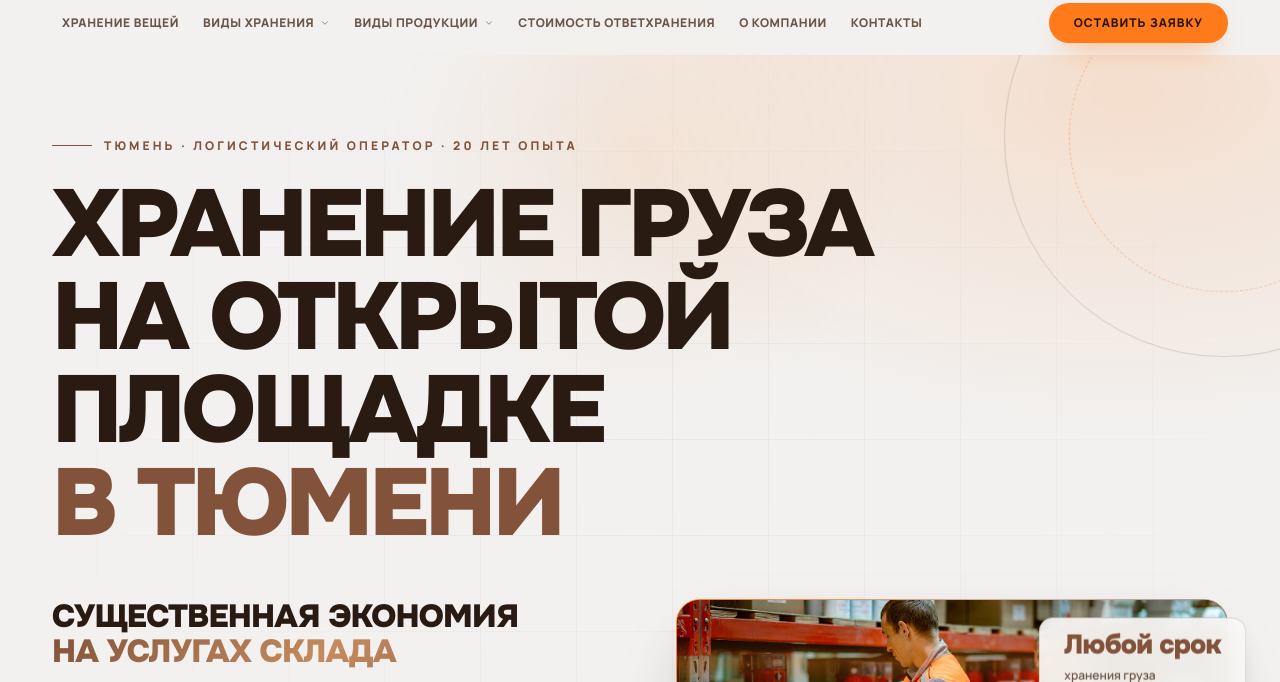
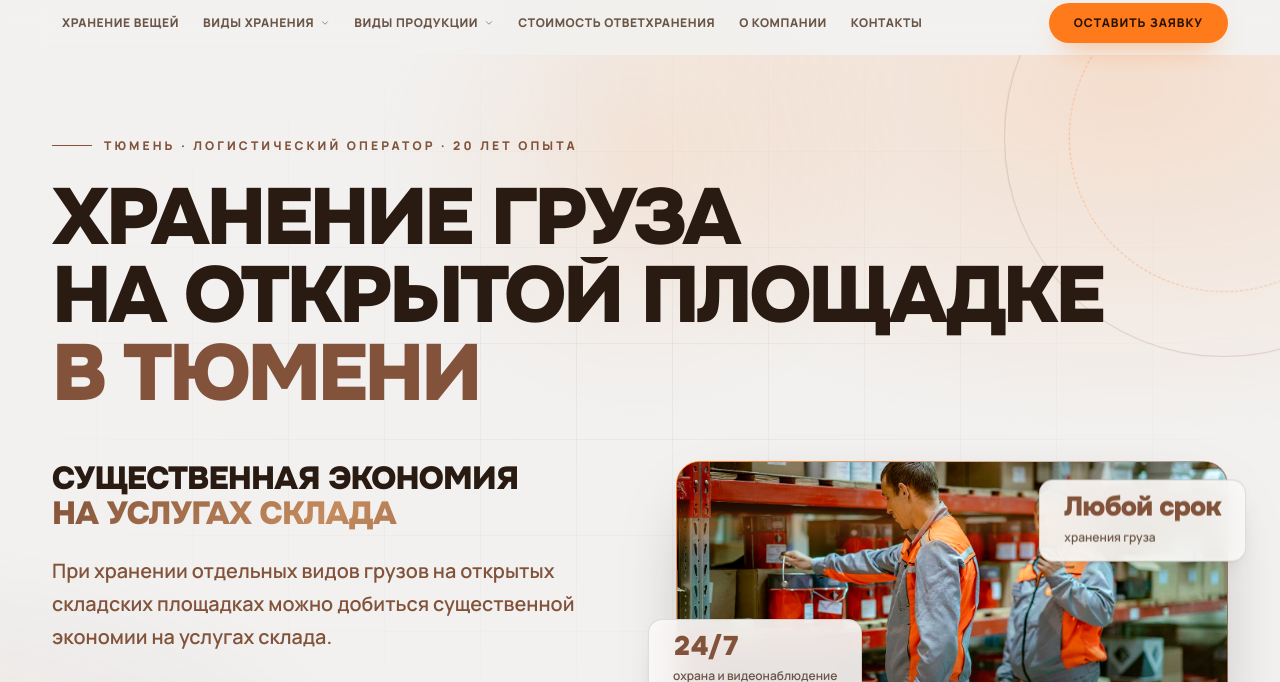
Before and after one commit to aferdima-cmd/ttl.github.io, a plain HTML site: page hranenie-gruza-na-otkrytoj-ploshhadke/index.html in a window 1280 px wide. Shown: the part 81-763 px from the top of the page. Drawn offline with Linux system fonts and the light colour scheme.

Commit message:
Меню: широкие выпадающие списки в одну строку. H1: максимум 3 строки

```diff
--- a/assets/css/landing.css
+++ b/assets/css/landing.css
@@ -62,9 +62,8 @@
 .hero>.wrap{position:relative;z-index:2}
 .hero__orb{position:absolute;width:440px;height:440px;border-radius:50%;right:-140px;top:-120px;border:1px solid rgba(130,83,58,.22);animation:drift 13s ease-in-out infinite;z-index:1}
 .hero__orb::after{content:"";position:absolute;inset:64px;border-radius:50%;border:1px dashed rgba(255,122,26,.4);animation:spin 44s linear infinite}
-.hero__title{font-size:clamp(30px,7.4vw,104px);text-transform:uppercase;letter-spacing:-.04em;line-height:.98;margin:var(--s5) 0 var(--s7);max-width:none;width:100%}
-.hero__title .split-line:nth-child(2)>span{white-space:nowrap}
-.hero__grid{display:grid;grid-template-columns:1fr 1fr;gap:var(--s8);align-items:stretch}
+.hero__title{font-size:clamp(26px,6.2vw,82px);text-transform:uppercase;letter-spacing:-.04em;line-height:.98;margin:var(--s5) 0 var(--s7);max-width:none;width:100%}
+.hero__title .split-line:nth-child(2)>span{white-space:nowrap}.hero__grid{display:grid;grid-template-columns:1fr 1fr;gap:var(--s8);align-items:stretch}
 .hero__sub{font-size:clamp(21px,2.5vw,34px);text-transform:uppercase;letter-spacing:-.025em;line-height:1.1}
 .hero__sub .t-gold{background:linear-gradient(135deg,#82533A,#C58B5E 50%,#82533A);-webkit-background-clip:text;background-clip:text;color:transparent}
 .hero__copy{margin:var(--s5) 0 var(--s6);font-size:clamp(17px,1.55vw,20px);font-weight:600;color:var(--c-brown);max-width:560px}
@@ -385,3 +384,6 @@ section.block:has(+ .free-section){padding-bottom:clamp(36px,5vw,70px)}
 .calc__micro{margin:var(--s4) 0 0;font-size:11.5px;line-height:1.55;color:rgba(42,20,5,.62)}
 @media(max-width:900px){.calc-wrap{grid-template-columns:1fr}}
 @media(max-width:620px){.calc__checks{grid-template-columns:1fr}}
+
+/* H1: на десктопе каждый split-line занимает ровно один ряд (макс. 3 строки) */
+@media(min-width:900px){.hero__title .split-line>span{white-space:nowrap}}
--- a/assets/css/main.css
+++ b/assets/css/main.css
@@ -104,11 +104,11 @@ svg.i{width:1em;height:1em;fill:none;stroke:currentColor;stroke-width:1.6;stroke
 .nav__item--has-sub.is-open>.nav__toggle .chev{transform:rotate(180deg)}
 
 /* выпадающее меню */
-.nav__sub{position:absolute;top:100%;left:0;min-width:300px;padding:var(--s2);border-radius:var(--r-md);
+.nav__sub{position:absolute;top:100%;left:0;min-width:300px;width:max-content;padding:var(--s2);border-radius:var(--r-md);
   background:var(--c-card);border:1px solid var(--c-line);box-shadow:var(--sh-2);
   opacity:0;visibility:hidden;transform:translateY(10px);transition:opacity var(--d-base) var(--ease-out),transform var(--d-base) var(--ease-out),visibility var(--d-base)}
 .nav__item--has-sub:hover>.nav__sub,.nav__item--has-sub:focus-within>.nav__sub,.nav__item--has-sub.is-open>.nav__sub{opacity:1;visibility:visible;transform:none}
-.nav__sub a{display:block;padding:11px 14px;border-radius:var(--r-sm);font-size:14px;font-weight:700;color:var(--c-text-mid);transition:background var(--d-fast),color var(--d-fast)}
+.nav__sub a{display:block;padding:11px 14px;border-radius:var(--r-sm);font-size:14px;font-weight:700;color:var(--c-text-mid);white-space:nowrap;transition:background var(--d-fast),color var(--d-fast)}
 .nav__sub a:hover{background:rgba(255,122,26,.1);color:var(--c-text)}
 
 /* бургер */
--- a/hranenie-gruza-na-otkrytoj-ploshhadke/index.html
+++ b/hranenie-gruza-na-otkrytoj-ploshhadke/index.html
@@ -34,8 +34,8 @@
     <div class="wrap">
       <span class="eyebrow" data-reveal>Тюмень · логистический оператор · 20 лет опыта</span>
       <h1 class="hero__title" data-reveal-split>
-        <span class="split-line"><span style="--i:0">ХРАНЕНИЕ ГРУЗА НА ОТКРЫТОЙ</span></span>
-        <span class="split-line"><span style="--i:1">ПЛОЩАДКЕ</span></span>
+        <span class="split-line"><span style="--i:0">ХРАНЕНИЕ ГРУЗА</span></span>
+        <span class="split-line"><span style="--i:1">НА ОТКРЫТОЙ ПЛОЩАДКЕ</span></span>
         <span class="split-line"><span style="--i:2" class="t-accent">В ТЮМЕНИ</span></span>
       </h1>
       <div class="hero__grid">
```
